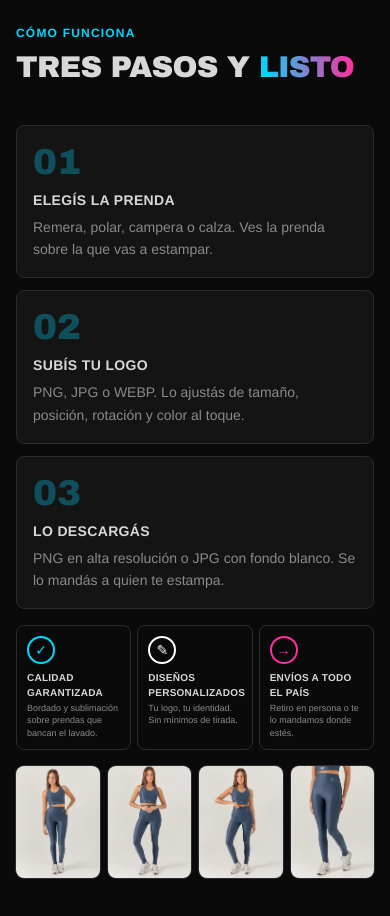
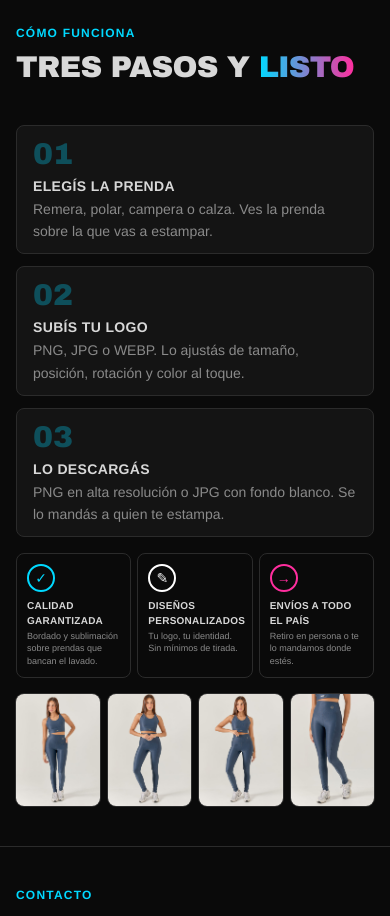
Before and after one commit to Hector-Olivera/trama-ropa, a React (Vite) app: page / in a window 390 px wide. Shown: the part 4160-5076 px from the top of the page. Built offline with nearby package versions, Linux system fonts and the light colour scheme; no server answers; the database is empty.

Commit message:
fix: mobile ajustes capas/diseños guardados/pasos

```diff
--- a/src/components/HowItWorks.tsx
+++ b/src/components/HowItWorks.tsx
@@ -22,13 +22,15 @@ export function HowItWorks() {
           {howItWorks.steps.map((step, index) => (
             <li
               key={`${step.title}-${index}`}
-              className="relative rounded-lg border border-brand-line bg-brand-surface p-4 md:p-5"
+              className="relative rounded-lg border border-brand-line bg-brand-surface px-4 py-2.5 md:p-5"
             >
-              <span className="font-display text-4xl text-brand-cyan/30">
+              <span className="font-display text-3xl text-brand-cyan/30 md:text-4xl">
                 {String(index + 1).padStart(2, '0')}
               </span>
-              <h3 className="mt-2 text-sm font-bold uppercase tracking-wide">{step.title}</h3>
-              <p className="mt-1.5 text-sm leading-relaxed text-brand-muted">{step.body}</p>
+              <h3 className="mt-1 text-sm font-bold uppercase tracking-wide md:mt-2">{step.title}</h3>
+              <p className="mt-0.5 text-sm leading-relaxed text-brand-muted md:mt-1.5">
+                {step.body}
+              </p>
             </li>
           ))}
         </ol>
--- a/src/components/editor/EditorSection.tsx
+++ b/src/components/editor/EditorSection.tsx
@@ -400,11 +400,6 @@ export function EditorSection() {
                       const layer = editor.layers.find((item) => item.id === id)
                       if (layer) handleCommit(id, { visible: !layer.visible } as Partial<Layer>)
                     }}
-                    onToggleLocked={(id) => {
-                      const layer = editor.layers.find((item) => item.id === id)
-                      if (layer) handleCommit(id, { locked: !layer.locked } as Partial<Layer>)
-                    }}
-                    onReorder={editor.reorderLayer}
                     onRemove={editor.removeLayer}
                   />
                 </div>
@@ -490,21 +485,21 @@ function SavedDesigns({
           para conservar una copia con nombre.
         </p>
       ) : (
-        <ul className="mt-3 grid grid-cols-2 gap-1.5">
+        <ul className="mt-3 grid grid-cols-2 gap-1.5 lg:grid-cols-4 lg:gap-2">
           {versions.map((design) => (
             <li
               key={design.id}
-              className="flex items-center gap-1.5 rounded border border-brand-line bg-brand-black/40 px-2 py-1.5"
+              className="flex items-center gap-1.5 rounded border border-brand-line bg-brand-black/40 px-2 py-1.5 lg:gap-2 lg:px-2.5 lg:py-2"
             >
               <button
                 type="button"
                 onClick={() => onLoad(design.id)}
                 className="min-w-0 flex-1 text-left"
               >
-                <span className="block truncate text-[11px] font-semibold text-brand-light">
+                <span className="block truncate text-[11px] font-semibold text-brand-light lg:text-xs">
                   {design.name}
                 </span>
-                <span className="block text-[9px] text-brand-muted">
+                <span className="block text-[9px] text-brand-muted lg:text-[10px]">
                   {new Date(design.updatedAt).toLocaleDateString('es-AR')} ·{' '}
                   {design.layers.length}{' '}
                   {design.layers.length === 1 ? 'capa' : 'capas'}
--- a/src/components/editor/LayersPanel.tsx
+++ b/src/components/editor/LayersPanel.tsx
@@ -5,8 +5,6 @@ type Props = {
   selectedId: string | null
   onSelect: (id: string) => void
   onToggleVisible: (id: string) => void
-  onToggleLocked: (id: string) => void
-  onReorder: (id: string, amount: 1 | -1) => void
   onRemove: (id: string) => void
 }
 
@@ -15,8 +13,6 @@ export function LayersPanel({
   selectedId,
   onSelect,
   onToggleVisible,
-  onToggleLocked,
-  onReorder,
   onRemove,
 }: Props) {
   if (layers.length === 0) {
@@ -28,12 +24,12 @@ export function LayersPanel({
   }
 
   return (
-    <ul className="space-y-1">
+    <ul className="grid grid-cols-2 gap-1.5 lg:grid-cols-1 lg:space-y-1 lg:gap-0">
       {/* Se renderiza de arriba hacia abajo en z-order: la ultima capa va primera. */}
       {[...layers].reverse().map((layer) => {
         const active = layer.id === selectedId
         return (
-          <li key={layer.id}>
+          <li key={layer.id} className="lg:w-full">
             <div
               className={`flex items-center gap-1 rounded border px-1.5 py-1.5 transition ${
                 active
@@ -66,19 +62,6 @@ export function LayersPanel({
                 active={!layer.visible}
               >
                 {layer.visible ? '◉' : '○'}
-              </IconButton>
-              <IconButton
-                label={layer.locked ? 'Desbloquear' : 'Bloquear'}
-                onClick={() => onToggleLocked(layer.id)}
-                active={layer.locked}
-              >
-                {layer.locked ? '🔒' : '🔓'}
-              </IconButton>
-              <IconButton label="Subir" onClick={() => onReorder(layer.id, 1)}>
-                ↑
-              </IconButton>
-              <IconButton label="Bajar" onClick={() => onReorder(layer.id, -1)}>
-                ↓
               </IconButton>
               <IconButton label="Borrar" onClick={() => onRemove(layer.id)} danger>
                 ×
```
